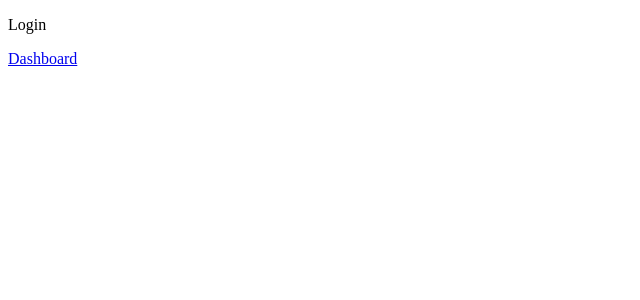
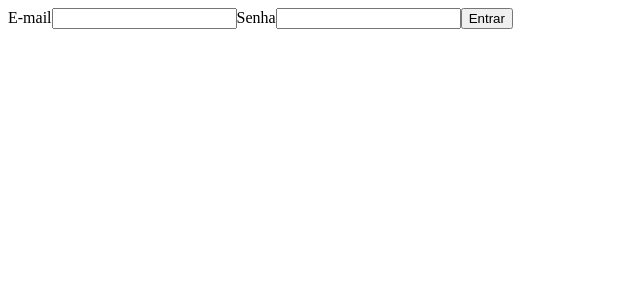
Before and after one commit to PradoPHA/reactTS-study, a React (Create React App) app in the folder aulas/: page /entrar in a window 1280 px wide. Shown: the top 300 px of the page, without its empty margins (0-640 px from the left). Built offline with nearby package versions, Linux system fonts and the light colour scheme.

Commit message:
feat: add login page and form

```diff
--- a/aulas/src/app/pages/login/Login.tsx
+++ b/aulas/src/app/pages/login/Login.tsx
@@ -1,11 +1,34 @@
-import {Link} from 'react-router-dom'
+import { useState } from "react"
 
 export const Login = () => {
+
+    const [password, setPassword] = useState('');
+    const [email, setEmail] = useState('');
+
+    const handleEntrar = () => {
+        console.log('Seu e-mail é: ' + email);
+        console.log('Sua senha é: ' + password);
+    }
+
     return (
         <div>
-            <p>Login</p>
+            <form>
 
-            <Link to="pagina-inicial">Dashboard</Link>
+                <label>
+                    <span>E-mail</span>
+                    <input value={email} onChange={e => setEmail(e.target.value)}/>
+                </label>
+
+                <label>
+                    <span>Senha</span>
+                    <input type="password" value={password} onChange={p => setPassword(p.target.value)}/>
+                </label>
+
+                <button type="button" onClick={handleEntrar}>
+                    Entrar
+                </button>
+
+            </form>
         </div>
     )
 }
```
